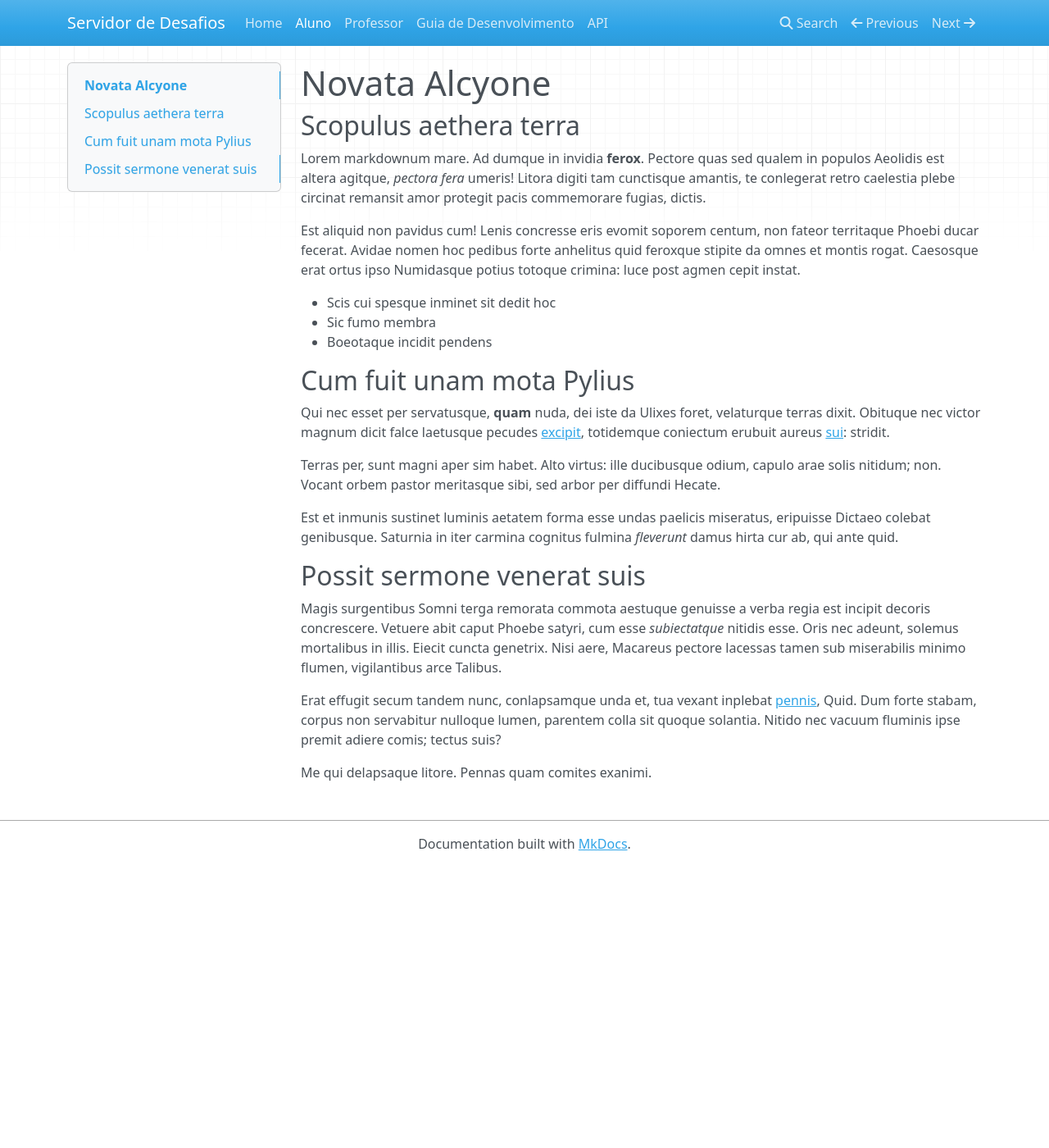
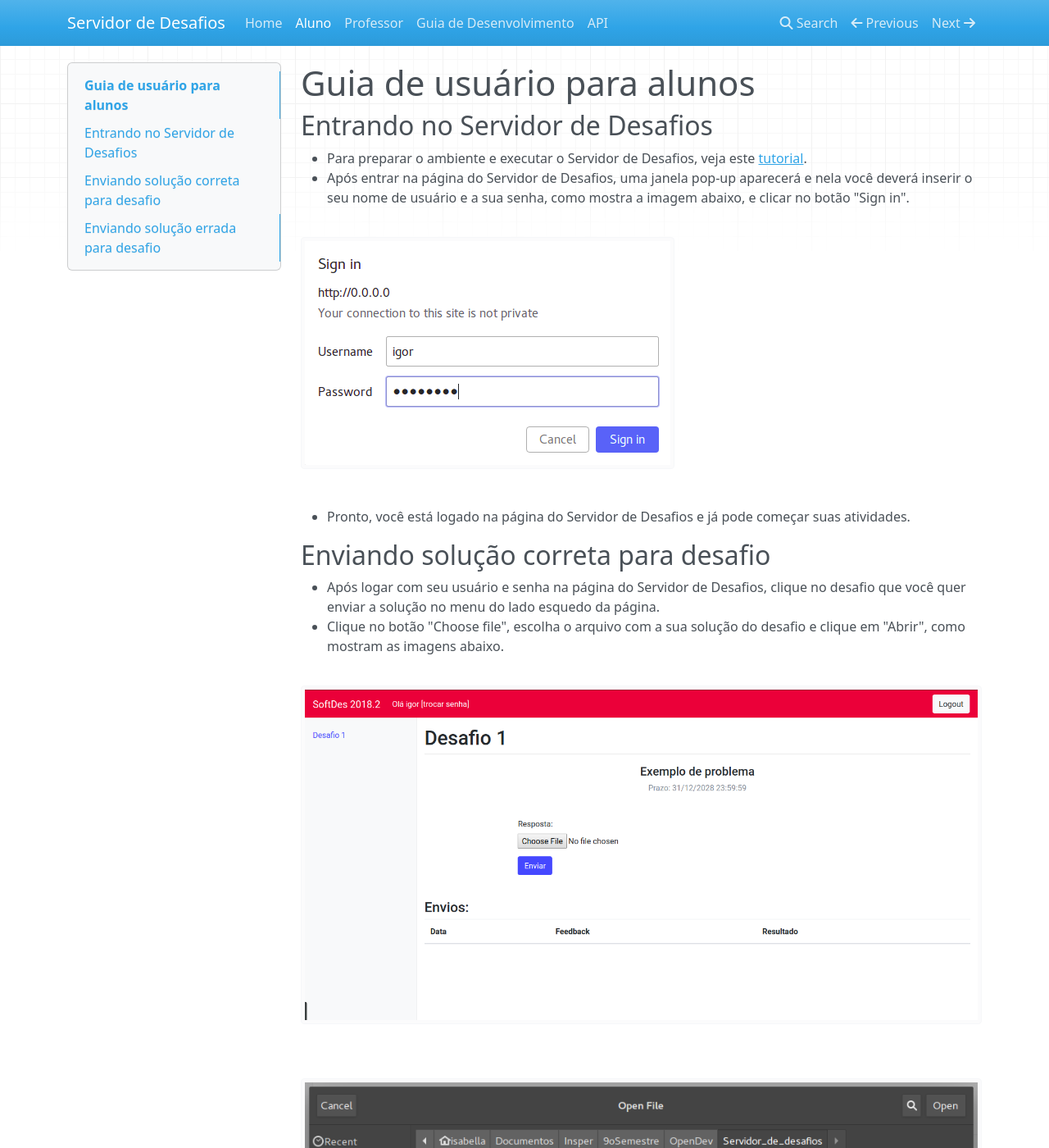
Before and after one commit to franciol/Servidor_de_desafios, an MkDocs documentation site: the page built from documentation/docs/alunos.md, in a window 1280 px wide and 1400 px high. Shown: the whole window at 82% size. Built offline with MkDocs 1.6.1, drawn with Linux system fonts in a browser that asks for light colours; nearby versions of some CDN libraries; some of the changed text lies outside the part shown.

Commit message:
Tutoriais para alunos finalizados

```diff
--- a/documentation/docs/alunos.md
+++ b/documentation/docs/alunos.md
@@ -1,47 +1,30 @@
-# Novata Alcyone
+# Guia de usuário para alunos
 
-## Scopulus aethera terra
+## Entrando no Servidor de Desafios
 
-Lorem markdownum mare. Ad dumque in invidia **ferox**. Pectore quas sed qualem
-in populos Aeolidis est altera agitque, *pectora fera* umeris! Litora digiti tam
-cunctisque amantis, te conlegerat retro caelestia plebe circinat remansit amor
-protegit pacis commemorare fugias, dictis.
+- Para preparar o ambiente e executar o Servidor de Desafios, veja este [tutorial](/desenvolvimento/ "tutorial").
+- Após entrar na página do Servidor de Desafios, uma janela pop-up aparecerá e nela você deverá inserir o seu nome de usuário e a sua senha, como mostra a imagem abaixo, e clicar no botão "Sign in".
 
-Est aliquid non pavidus cum! Lenis concresse eris evomit soporem centum, non
-fateor territaque Phoebi ducar fecerat. Avidae nomen hoc pedibus forte anhelitus
-quid feroxque stipite da omnes et montis rogat. Caesosque erat ortus ipso
-Numidasque potius totoque crimina: luce post agmen cepit instat.
+![printlogin](imgs/login.png)
 
-- Scis cui spesque inminet sit dedit hoc
-- Sic fumo membra
-- Boeotaque incidit pendens
+- Pronto, você está logado na página do Servidor de Desafios e já pode começar suas atividades.
 
-## Cum fuit unam mota Pylius
 
-Qui nec esset per servatusque, **quam** nuda, dei iste da Ulixes foret,
-velaturque terras dixit. Obituque nec victor magnum dicit falce laetusque
-pecudes [excipit](http://www.tulit-aurum.org/perrhaebum.html), totidemque
-coniectum erubuit aureus [sui](http://vocat.io/gratiafrustra): stridit.
+## Enviando solução correta para desafio
 
-Terras per, sunt magni aper sim habet. Alto virtus: ille ducibusque odium,
-capulo arae solis nitidum; non. Vocant orbem pastor meritasque sibi, sed arbor
-per diffundi Hecate.
+- Após logar com seu usuário e senha na página do Servidor de Desafios, clique no desafio que você quer enviar a solução no menu do lado esquedo da página.
+- Clique no botão "Choose file", escolha o arquivo com a sua solução do desafio e clique em "Abrir", como mostram as imagens abaixo.
 
-Est et inmunis sustinet luminis aetatem forma esse undas paelicis miseratus,
-eripuisse Dictaeo colebat genibusque. Saturnia in iter carmina cognitus fulmina
-*fleverunt* damus hirta cur ab, qui ante quid.
+![printchoosefile](imgs/choose_file.png)
 
-## Possit sermone venerat suis
+![printfile](imgs/file.png)
 
-Magis surgentibus Somni terga remorata commota aestuque genuisse a verba regia
-est incipit decoris concrescere. Vetuere abit caput Phoebe satyri, cum esse
-*subiectatque* nitidis esse. Oris nec adeunt, solemus mortalibus in illis.
-Eiecit cuncta genetrix. Nisi aere, Macareus pectore lacessas tamen sub
-miserabilis minimo flumen, vigilantibus arce Talibus.
+- Ao clicar no botão "Enviar", você poderá verificar na seção "Envios" o seu feedback e o resultado da sua solução. Caso o resultado seja "OK!" e o feedback seja "Sem erros." a sua solução está correta, como mostra a imagem abaixo.
 
-Erat effugit secum tandem nunc, conlapsamque unda et, tua vexant inplebat
-[pennis](http://eodem-viva.org/vagantesvirgo), Quid. Dum forte stabam, corpus
-non servabitur nulloque lumen, parentem colla sit quoque solantia. Nitido nec
-vacuum fluminis ipse premit adiere comis; tectus suis?
+![printcorreta](imgs/solucao_correta.png)
 
-Me qui delapsaque litore. Pennas quam comites exanimi.
+## Enviando solução errada para desafio
+
+- Caso ao clicar no botão "Enviar" aparecer outro resultado nos campos "Feedback" e "Resultado" da seção "Envios", significa que a sua solução está incorreta ou parcialmente correta. A imagem abaixo exemplifica esta situação.
+
+![printerrada](imgs/solucao_errada.png)
```
Also changed, not shown: documentation/docs/imgs/choose_file.png (added), documentation/docs/imgs/file.png (added), documentation/docs/imgs/login.png (added), documentation/docs/imgs/solucao_correta.png (added), documentation/docs/imgs/solucao_errada.png (added), 1 other file.
